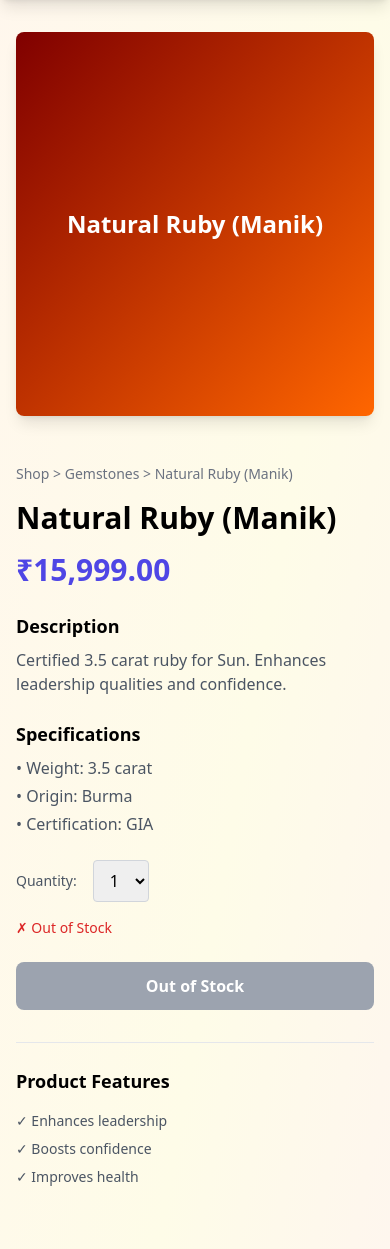
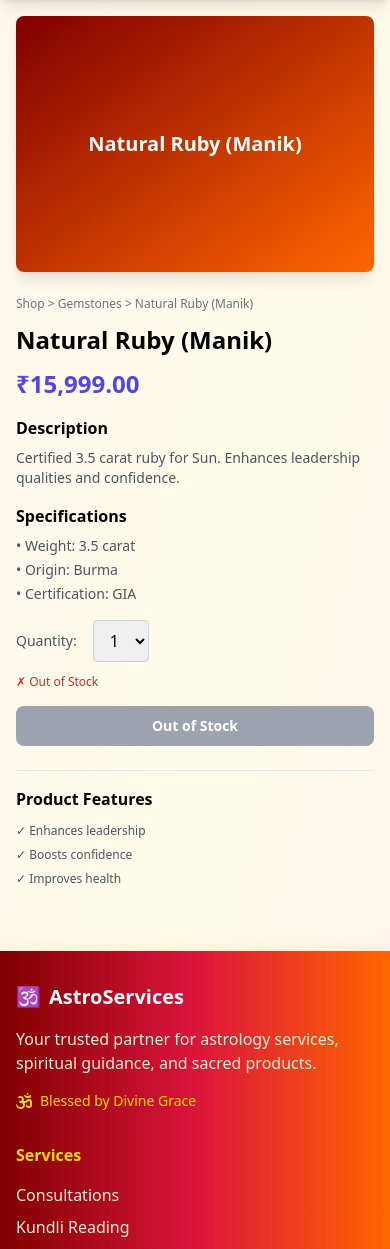
Before and after one commit to mayank-biswari/astrocare, a Laravel app: page /shop/product/1/natural-ruby-manik in a window 390 px wide. Shown: the part 60-1309 px from the top of the page. Run offline with Laravel 12, Linux system fonts and the light colour scheme; data comes from the database, SQL or seed files in the repository; data that the repository does not hold is empty; some libraries are stand-ins or nearby versions.

Commit message:
Feature/page product (#12)
* Fix: Save min, max, step for Number and image options in Page Type custom fields

* Work update on expert functionality

* Add dynamic page pagination and expert card template

* feat: Add expert availability calendar and status management system

- Created expert_availability table with user_id, date, and is_available fields
- Added ExpertAvailability model with proper fillable fields and date casting
- Implemented availability management page for experts to set 14-day availability schedule
- Added toggle switches with AJAX updates for availability calendar
- Integrated availability display on expert public profile pages (7-day view)
- Added status management system with online/busy/offline states
- Created status alert banner in expert dashboard with quick status change buttons
- Fixed profile URL generation to include /pages/ prefix
- Added /experts link to site navigation (desktop, mobile, and footer menus)
- Moved Expertise section before About section on expert profile pages
- Implemented real-time status updates via AJAX without page reload
- Added whereDate() for proper date comparison in availability queries
- Standardized status values to use 'online' instead of 'available'
- Updated expert template to display availability calendar and current status
- Added status dropdown to expert profile edit page with proper selection

* Fixed logo UI

* refactor: Remove icons from mobile menu items for cleaner UI

* Add email notifications for ask-question form using events

* Strip HTML tags from pooja descriptions on index page

* Fix product page mobile responsiveness - use image grid on mobile, slider on desktop

```diff
--- a/resources/views/shop/product.blade.php
+++ b/resources/views/shop/product.blade.php
@@ -13,22 +13,44 @@
 @endpush
 
 @section('content')
+<style>
+.product-slider,
+.product-slider-nav,
+.product-slider .slick-list,
+.product-slider-nav .slick-list,
+.product-slider .slick-track,
+.product-slider-nav .slick-track {
+    max-width: 100% !important;
+}
+.slick-prev, .slick-next {
+    z-index: 10;
+}
+.slick-prev {
+    left: 10px;
+}
+.slick-next {
+    right: 10px;
+}
+.product-slider-nav .slick-current img {
+    border-color: #FFD700 !important;
+}
+</style>
 <!-- Slick Slider CSS -->
 <link rel="stylesheet" type="text/css" href="https://cdn.jsdelivr.net/npm/slick-carousel@1.8.1/slick/slick.css"/>
 <link rel="stylesheet" type="text/css" href="https://cdn.jsdelivr.net/npm/slick-carousel@1.8.1/slick/slick-theme.css"/>
 
-<div class="container mx-auto px-4 py-8">
+<div class="container mx-auto px-4 py-4 sm:py-8">
     @if(session('success'))
-        <div class="bg-green-100 border border-green-400 text-green-700 px-4 py-3 rounded mb-6">
+        <div class="bg-green-100 border border-green-400 text-green-700 px-4 py-3 rounded mb-4 sm:mb-6 text-sm sm:text-base">
             {{ session('success') }}
         </div>
     @endif
     @if(session('error'))
-        <div class="bg-red-100 border border-red-400 text-red-700 px-4 py-3 rounded mb-6">
+        <div class="bg-red-100 border border-red-400 text-red-700 px-4 py-3 rounded mb-4 sm:mb-6 text-sm sm:text-base">
             {{ session('error') }}
         </div>
     @endif
-    <div class="grid md:grid-cols-2 gap-12">
+    <div class="grid md:grid-cols-2 gap-6 sm:gap-8 lg:gap-12">
         <!-- Product Images -->
         <div>
             @php
@@ -51,7 +73,20 @@
             @endphp
 
             @if(count($allImages) > 0)
-                <!-- Main Slider -->
+                <!-- Mobile: Simple Image Display -->
+                <div class="md:hidden mb-4">
+                    <img src="{{ asset($allImages[0]) }}" alt="{{ $product->name }}" class="w-full h-64 object-cover rounded-lg shadow-lg cursor-pointer" onclick="openImageModal('{{ asset($allImages[0]) }}')">
+                    @if(count($allImages) > 1)
+                        <div class="grid grid-cols-3 gap-2 mt-2">
+                            @foreach(array_slice($allImages, 1, 3) as $image)
+                                <img src="{{ asset($image) }}" alt="{{ $product->name }}" class="w-full h-20 object-cover rounded cursor-pointer" onclick="openImageModal('{{ asset($image) }}')">
+                            @endforeach
+                        </div>
+                    @endif
+                </div>
+
+                <!-- Desktop: Slider -->
+                <div class="hidden md:block">
                     <div class="product-slider mb-4">
                         @foreach($allImages as $image)
                             <div>
@@ -60,7 +95,6 @@
                         @endforeach
                     </div>
 
-                <!-- Thumbnail Slider -->
                     @if(count($allImages) > 1)
                         <div class="product-slider-nav">
                             @foreach($allImages as $image)
@@ -70,8 +104,9 @@
                             @endforeach
                         </div>
                     @endif
+                </div>
             @else
-                <div class="w-full h-96 bg-gradient-to-br from-sacred-maroon to-deep-saffron rounded-lg shadow-lg flex items-center justify-center text-white text-2xl font-bold">
+                <div class="w-full h-64 sm:h-80 lg:h-96 bg-gradient-to-br from-sacred-maroon to-deep-saffron rounded-lg shadow-lg flex items-center justify-center text-white text-xl sm:text-2xl font-bold">
                     {{ $product->name }}
                 </div>
             @endif
@@ -79,25 +114,25 @@
 
         <!-- Product Details -->
         <div>
-            <nav class="text-sm text-gray-500 mb-4">
+            <nav class="text-xs sm:text-sm text-gray-500 mb-3 sm:mb-4">
                 <a href="{{ route('shop.index') }}" class="hover:text-indigo-600">{{ __('messages.shop') }}</a> >
                 <a href="{{ route('shop.category', $product->category) }}" class="hover:text-indigo-600">{{ ucfirst($product->category) }}</a> >
                 {{ $product->name }}
             </nav>
 
-            <h1 class="text-3xl font-bold mb-4">{{ $product->name }}</h1>
+            <h1 class="text-2xl sm:text-3xl font-bold mb-3 sm:mb-4">{{ $product->name }}</h1>
 
-            <div class="text-3xl font-bold text-indigo-600 mb-6">{{ formatPrice($product->price) }}</div>
+            <div class="text-2xl sm:text-3xl font-bold text-indigo-600 mb-4 sm:mb-6">{{ formatPrice($product->price) }}</div>
 
-            <div class="mb-6">
-                <h3 class="text-lg font-bold mb-2">{{ __('messages.description') }}</h3>
-                <p class="text-gray-600">{{ $product->description }}</p>
+            <div class="mb-4 sm:mb-6">
+                <h3 class="text-base sm:text-lg font-bold mb-2">{{ __('messages.description') }}</h3>
+                <p class="text-sm sm:text-base text-gray-600">{{ $product->description }}</p>
             </div>
 
             @if($product->specifications)
-            <div class="mb-6">
-                <h3 class="text-lg font-bold mb-2">{{ __('messages.specifications') }}</h3>
-                <ul class="text-gray-600 space-y-1">
+            <div class="mb-4 sm:mb-6">
+                <h3 class="text-base sm:text-lg font-bold mb-2">{{ __('messages.specifications') }}</h3>
+                <ul class="text-sm sm:text-base text-gray-600 space-y-1">
                     @foreach($product->specifications as $spec)
                         <li>• {{ $spec }}</li>
                     @endforeach
@@ -105,8 +140,8 @@
             </div>
             @endif
 
-            <div class="mb-6">
-                <div class="flex items-center space-x-4 mb-4">
+            <div class="mb-4 sm:mb-6">
+                <div class="flex items-center space-x-4 mb-3 sm:mb-4">
                     <span class="text-sm text-gray-600">{{ __('messages.quantity') }}:</span>
                     <select id="quantity-select" class="border border-gray-300 rounded px-3 py-2" onchange="updateQuantity()">
                         <option value="1">1</option>
@@ -119,20 +154,20 @@
 
                 @if($product->show_stock)
                     @if($product->stock_quantity > 0)
-                        <p class="text-green-600 text-sm mb-4">✓ {{ __('messages.in_stock') }} ({{ $product->stock_quantity }} {{ __('messages.available') }})</p>
+                        <p class="text-green-600 text-xs sm:text-sm mb-3 sm:mb-4">✓ {{ __('messages.in_stock') }} ({{ $product->stock_quantity }} {{ __('messages.available') }})</p>
                     @else
-                        <p class="text-red-600 text-sm mb-4">✗ {{ __('messages.out_of_stock') }}</p>
+                        <p class="text-red-600 text-xs sm:text-sm mb-3 sm:mb-4">✗ {{ __('messages.out_of_stock') }}</p>
                     @endif
                 @endif
             </div>
 
-            <div class="space-y-4">
+            <div class="space-y-3 sm:space-y-4">
                 @if($product->stock_quantity > 0)
                     <form action="{{ route('cart.add') }}" method="POST">
                         @csrf
                         <input type="hidden" name="product_id" value="{{ $product->id }}">
                         <input type="hidden" name="quantity" value="1" id="cart-quantity">
-                        <button type="submit" class="w-full bg-indigo-600 text-white py-3 px-6 rounded-lg font-bold hover:bg-indigo-700">
+                        <button type="submit" class="w-full bg-indigo-600 text-white py-2.5 sm:py-3 px-4 sm:px-6 rounded-lg font-bold hover:bg-indigo-700 text-sm sm:text-base">
                             {{ __('messages.add_to_cart') }}
                         </button>
                     </form>
@@ -142,26 +177,26 @@
                             <input type="hidden" name="product_id" value="{{ $product->id }}">
                             <input type="hidden" name="quantity" value="1" id="buy-quantity">
                             <input type="hidden" name="buy_now" value="1">
-                            <button type="submit" class="w-full border border-indigo-600 text-indigo-600 py-3 px-6 rounded-lg font-bold hover:bg-indigo-50">
+                            <button type="submit" class="w-full border-2 border-indigo-600 text-indigo-600 py-2.5 sm:py-3 px-4 sm:px-6 rounded-lg font-bold hover:bg-indigo-50 text-sm sm:text-base">
                                 {{ __('messages.buy_now') }}
                             </button>
                         </form>
                     @else
-                        <a href="{{ route('login') }}" class="w-full border border-indigo-600 text-indigo-600 py-3 px-6 rounded-lg font-bold hover:bg-indigo-50 block text-center">
+                        <a href="{{ route('login') }}" class="w-full border-2 border-indigo-600 text-indigo-600 py-2.5 sm:py-3 px-4 sm:px-6 rounded-lg font-bold hover:bg-indigo-50 block text-center text-sm sm:text-base">
                             {{ __('messages.login_to_buy') }}
                         </a>
                     @endauth
                 @else
-                    <button class="w-full bg-gray-400 text-white py-3 px-6 rounded-lg font-bold cursor-not-allowed" disabled>
+                    <button class="w-full bg-gray-400 text-white py-2.5 sm:py-3 px-4 sm:px-6 rounded-lg font-bold cursor-not-allowed text-sm sm:text-base" disabled>
                         {{ __('messages.out_of_stock') }}
                     </button>
                 @endif
             </div>
 
             @if($product->features)
-            <div class="mt-8 border-t pt-6">
-                <h3 class="text-lg font-bold mb-4">{{ __('messages.product_features') }}</h3>
-                <div class="space-y-2 text-sm text-gray-600">
+            <div class="mt-6 sm:mt-8 border-t pt-4 sm:pt-6">
+                <h3 class="text-base sm:text-lg font-bold mb-3 sm:mb-4">{{ __('messages.product_features') }}</h3>
+                <div class="space-y-2 text-xs sm:text-sm text-gray-600">
                     @foreach($product->features as $feature)
                         <p>✓ {{ $feature }}</p>
                     @endforeach
@@ -181,9 +216,9 @@
         </button>
     </div>
 </div>
+@endsection
 
-<!-- Slick Slider JS -->
-<script src="https://code.jquery.com/jquery-3.6.0.min.js"></script>
+@push('scripts')
 <script type="text/javascript" src="https://cdn.jsdelivr.net/npm/slick-carousel@1.8.1/slick/slick.min.js"></script>
 
 <script>
@@ -214,13 +249,27 @@ document.addEventListener('keydown', function(e) {
 // Initialize Slick Slider
 $(document).ready(function(){
     $('.product-slider').slick({
-        slidesToShow: 1,
-        slidesToScroll: 1,
         arrows: true,
         fade: true,
         asNavFor: '.product-slider-nav',
         prevArrow: '<button type="button" class="slick-prev bg-divine-gold text-temple-red rounded-full w-10 h-10 flex items-center justify-center hover:bg-holy-yellow transition-colors"><i class="fas fa-chevron-left"></i></button>',
-        nextArrow: '<button type="button" class="slick-next bg-divine-gold text-temple-red rounded-full w-10 h-10 flex items-center justify-center hover:bg-holy-yellow transition-colors"><i class="fas fa-chevron-right"></i></button>'
+        nextArrow: '<button type="button" class="slick-next bg-divine-gold text-temple-red rounded-full w-10 h-10 flex items-center justify-center hover:bg-holy-yellow transition-colors"><i class="fas fa-chevron-right"></i></button>',
+        responsive: [
+            {
+                breakpoint: 1024,
+                settings: {
+                    slidesToShow: 1,
+                    slidesToScroll: 1
+                }
+            },
+            {
+                breakpoint: 600,
+                settings: {
+                    slidesToShow: 1,
+                    slidesToScroll: 1
+                }
+            }
+        ]
     });
 
     $('.product-slider-nav').slick({
@@ -248,7 +297,9 @@ $(document).ready(function(){
     });
 });
 </script>
+@endpush
 
+@push('styles')
 <style>
 .slick-prev, .slick-next {
     z-index: 10;
@@ -263,4 +314,4 @@ $(document).ready(function(){
     border-color: #FFD700 !important;
 }
 </style>
-@endsection
+@endpush
```
Also changed, not shown: app/Services/PaymentService.php (+10 -2 lines), resources/views/admin/payment-gateways/index.blade.php (+5 -6 lines). Lines whose indentation alone changed are shown as unchanged.
